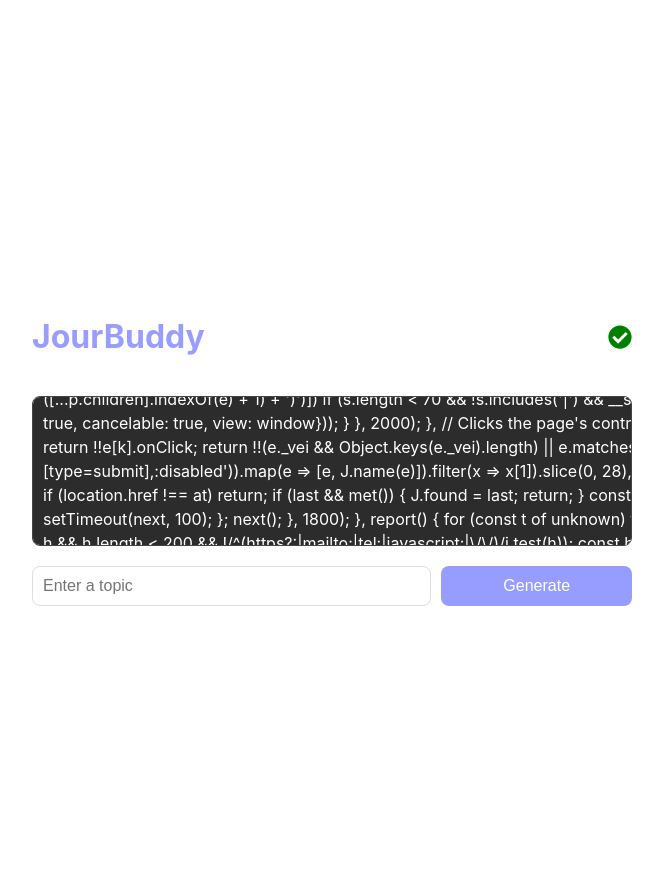
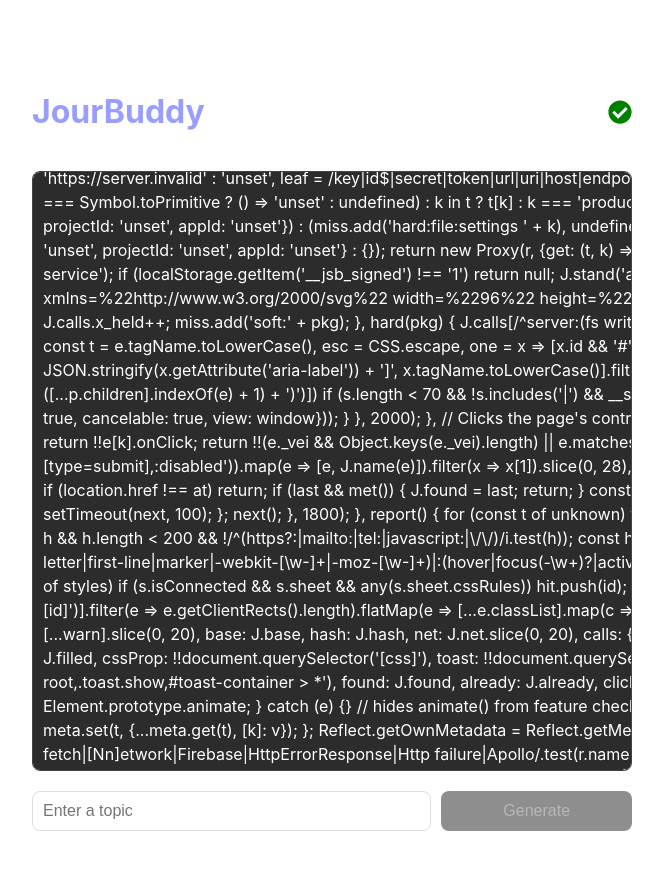
Before and after one commit to tatooin6/content-suggestions, a React (Vite) app in the folder frontend/: page / in a window 1280 px wide. Shown: the top 870 px of the page, without its empty margins (308-971 px from the left). Built offline with nearby package versions, Linux system fonts and the light colour scheme.

Commit message:
Introduce card component
- Implement text formatting for the card response

```diff
--- a/frontend/src/App.css
+++ b/frontend/src/App.css
@@ -66,43 +66,6 @@
   gap: 10px;
 }
 
-.card {
-  width: 100%;
-  height: 150px;
-  padding: 10px;
-  font-size: 1rem;
-  border: 1px solid #444;
-  border-radius: 8px;
-  background-color: #2c2c2c;
-  color: #fff;
-  display: flex;
-  align-items: center;
-  justify-content: flex-start;
-  overflow-y: auto;
-  box-sizing: border-box;
-  word-wrap: break-word;
-  text-align: left;
-}
-
-.card-text {
-  padding-right: 10px;
-}
-
-.card::-webkit-scrollbar {
-  width: 8px;
-}
-
-.card::-webkit-scrollbar-thumb {
-  background-color: #646cffaa;
-  border-radius: 10px;
-  border: 2px solid #333;
-}
-
-.card::-webkit-scrollbar-track {
-  background-color: #444;
-  border-radius: 10px;
-}
-
 .input-element {
   width: 66%;
   padding: 10px;
--- a/frontend/src/App.tsx
+++ b/frontend/src/App.tsx
@@ -1,10 +1,13 @@
 import { useState, useEffect } from "react";
 import { FaCheckCircle, FaTimesCircle } from "react-icons/fa";
+
 import Button from "./components/Button/Button";
+import Card from "./components/Card/Card";
 import "./App.css";
 
+
 function App() {
-  const [message, setMessage] = useState("local message");
+  const [message, setMessage] = useState<React.ReactNode>("");
   const [isBackendWorking, setIsBackendWorking] = useState(false);
   const [prompt, setPrompt] = useState("");
   const [loading, setLoading] = useState(false);
@@ -36,7 +39,8 @@
         .then((res) => res.json())
         .then((data) => {
           if (data.suggestions) {
-            setMessage(data.suggestions);
+            const formattedSuggestions = formatSuggestions(data.suggestions);
+            setMessage(formattedSuggestions);
           } else {
             setMessage(data.error || "Something went wrong");
           }
@@ -48,8 +52,33 @@
           setLoading(false);
         });
     } else {
-      setMessage("A prompt is required.");
+      setMessage("A prompt is required. Please enter any topic below.");
     }
+  };
+
+  const formatSuggestions = (text: string) => {
+    const lines = text.split("\n").filter((line) => line.trim().length > 0);
+    return (
+      <ol>
+        {lines.map((line, index) => {
+          const isNumberedLine = /^[0-9]+\./.test(line.trim());
+          if (isNumberedLine) {
+            const formattedLine = line
+                                  .replace(/^[0-9]+\.\s*/, "")
+                                  .replace(/\*\*(.*?)\*\*/g,"<strong>$1</strong>");
+            return (
+              <li key={index} dangerouslySetInnerHTML={{ __html: formattedLine }} />
+            );
+          } else {
+            return (
+              <p key={index}>
+                {line}
+              </p>
+            );
+          }
+        })}
+      </ol>
+    );
   };
 
   return (
@@ -68,9 +97,7 @@
 
       <div className="body">
         <div className="row">
-          <div className="card">
-            <p className="card-text">{message}</p>
-          </div>
+          <Card message={message} />
         </div>
 
         <div className="row">
@@ -83,8 +110,8 @@
           />
           <Button
             action={handleGenerateSuggestions}
-            label="Generate"
-            isDisabled={loading || !isBackendWorking}
+            label={loading ? "Generating" : "Generate"}
+            isDisabled={loading || !isBackendWorking || prompt === ""}
           />
         </div>
       </div>
--- /dev/null
+++ b/frontend/src/components/Card/Card.css
@@ -0,0 +1,37 @@
+.card {
+    width: 100%;
+    height: calc(100vh - 200px);
+    padding: 10px;
+    font-size: 1rem;
+    border: 1px solid #444;
+    border-radius: 8px;
+    background-color: #2c2c2c;
+    color: #fff;
+    display: flex;
+    align-items: center;
+    justify-content: flex-start;
+    overflow-y: auto;
+    box-sizing: border-box;
+    word-wrap: break-word;
+    text-align: left;
+  }
+
+  .card-text {
+    padding-right: 10px;
+    margin-bottom: 10px;
+  }
+
+  .card::-webkit-scrollbar {
+    width: 8px;
+  }
+
+  .card::-webkit-scrollbar-thumb {
+    background-color: #646cffaa;
+    border-radius: 10px;
+    border: 2px solid #333;
+  }
+
+  .card::-webkit-scrollbar-track {
+    background-color: #444;
+    border-radius: 10px;
+  }
--- /dev/null
+++ b/frontend/src/components/Card/Card.tsx
@@ -0,0 +1,16 @@
+import React from "react"
+import "./Card.css";
+
+interface CardProps {
+    message: React.ReactNode;
+}
+
+const Card = ({message}: CardProps) => {
+  return (
+    <div className="card">
+        <div className="card-text">{message}</div>
+    </div>
+  )
+}
+
+export default Card
```
